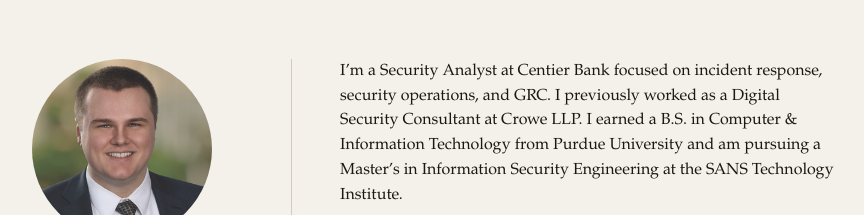
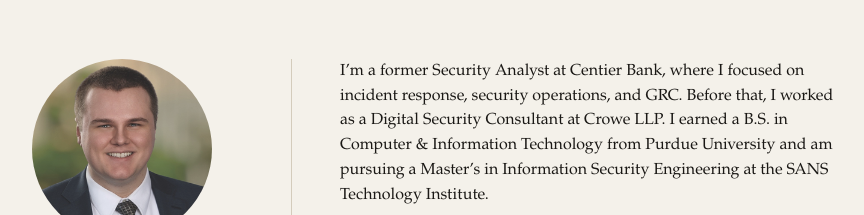
Before and after one commit to CarsonShaffer/CarsonShaffer.github.io, a plain HTML site: page index.html in a window 1280 px wide. Shown: the top 215 px of the page, without its empty margins (88-952 px from the left). Drawn offline with Linux system fonts and the light colour scheme.

Commit message:
Update index.html

```diff
--- a/index.html
+++ b/index.html
@@ -225,7 +225,7 @@ h2 {
 
     <main>
       <div class="bio">
-        <p>I&rsquo;m a Security Analyst at Centier Bank focused on incident response, security operations, and GRC. I previously worked as a Digital Security Consultant at Crowe LLP. I earned a B.S. in Computer &amp; Information Technology from Purdue University and am pursuing a Master&rsquo;s in Information Security Engineering at the SANS Technology Institute.</p>
+        <p>I&rsquo;m a former Security Analyst at Centier Bank, where I focused on incident response, security operations, and GRC. Before that, I worked as a Digital Security Consultant at Crowe LLP. I earned a B.S. in Computer &amp; Information Technology from Purdue University and am pursuing a Master&rsquo;s in Information Security Engineering at the SANS Technology Institute.</p>
         <p>Outside of work and school, I enjoy spending time building my homelab and studying how people learn and practice. I&rsquo;m interested in how ideas from learning science and performance psychology apply to incident response, cybersecurity training, and CTF competitions.</p>
       </div>
 
```
